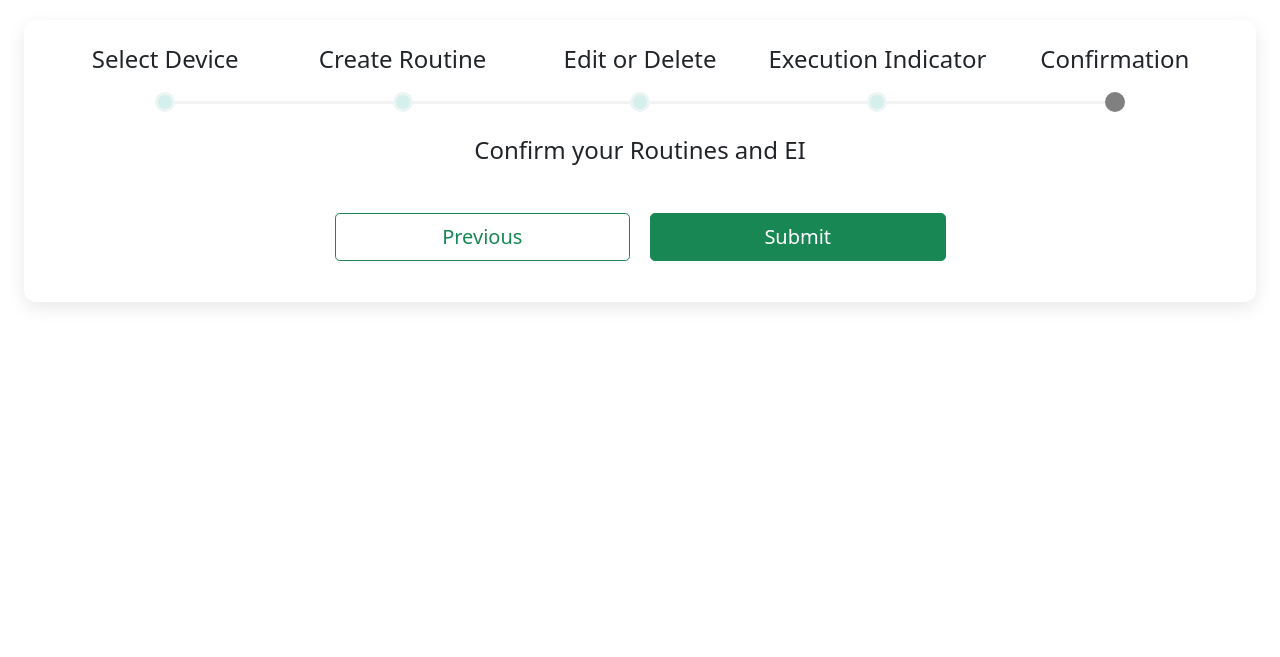
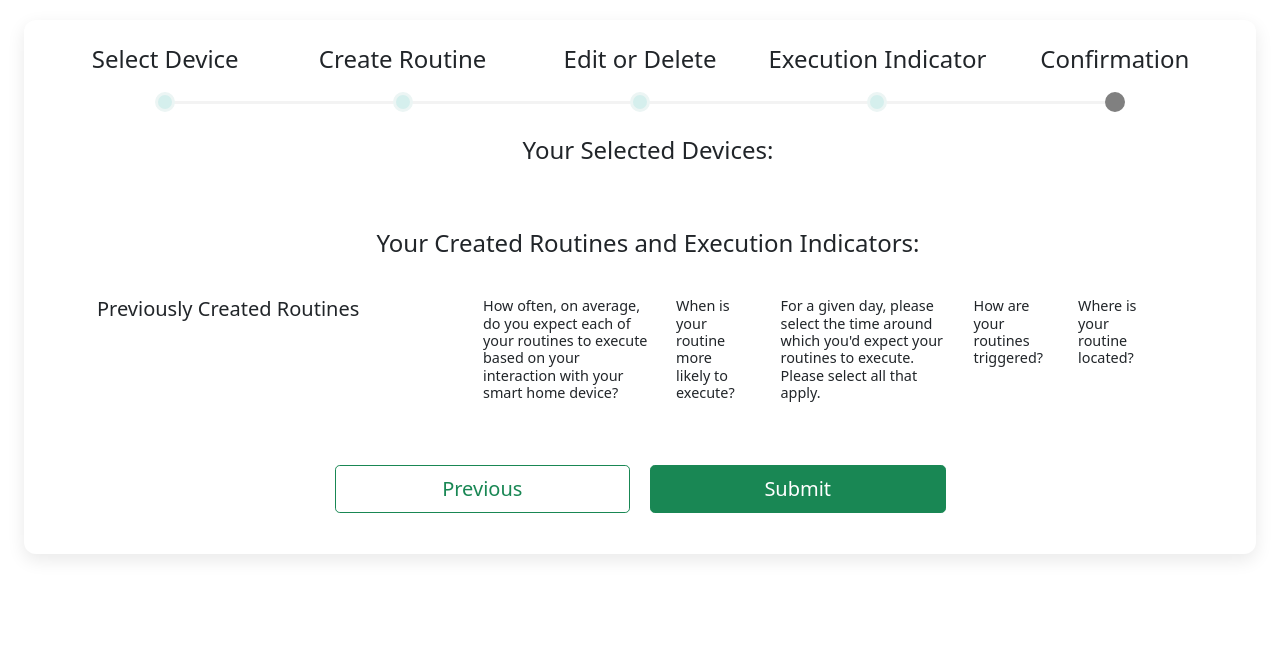
Before and after one commit to MdAkramKhanJehad/Software-project-lab-3, a Django app: page /home/create/confirmation in a window 1280 px wide. Shown: the part 68-725 px from the top of the page. Run offline with Django 4.2, Linux system fonts and the light colour scheme; some libraries are stand-ins or nearby versions.

Commit message:
confirmation ui added

```diff
--- /dev/null
+++ b/home/methods.py
@@ -0,0 +1,24 @@
+
+
+def get_created_routine_from_session(request, pageNo):
+    created_routines_list = []
+
+    if request.session.get("created_routines"):
+        created_routines_list = request.session["created_routines"]
+        # print("routine session available page {}: ".format(pageNo), created_routines_list )
+    else:
+        print("*****no routine session available in page {}*******".format(pageNo))
+
+    return created_routines_list
+
+
+def get_selected_devices_from_session(request, pageNo):
+    selected_device_list = []
+
+    if request.session.get("selected_devices"):
+        selected_device_list = request.session["selected_devices"]
+        # print("selected device session available page {}: ".format(pageNo), selected_device_list , end="\n")
+    else:
+        print("*****no device session available in page {}*******".format(pageNo), end="\n\n")
+
+    return selected_device_list
--- a/home/views.py
+++ b/home/views.py
@@ -4,6 +4,7 @@ from home.models import Device, DeviceAttribute
 import json
 import os
 from spl_3 import settings
+from home.methods import get_created_routine_from_session, get_selected_devices_from_session
 
 # Create your views here.
 
@@ -102,7 +103,7 @@ def select_device(request):
 
 
 def create_routine(request):
-    selected_device_list = []
+    selected_device_list = get_selected_devices_from_session(request, 2)
     deviceAttributeList = []
     created_routines_list = []
 
@@ -124,18 +125,8 @@ def create_routine(request):
         # request.session.modified = True
 
     # get previously created routines, if available in session
-    if request.session.get("created_routines"):
-        created_routines_list = request.session["created_routines"]
-        print("routine session available page 2: ", created_routines_list )
-    else:
-        print("*****no routine session available page 2*******")
+    created_routines_list = get_created_routine_from_session(request, 2)
 
-
-    if request.session.get("selected_devices"):
-        selected_device_list = request.session["selected_devices"]
-        print("selected device session available page 2: ", selected_device_list , end="\n\n")
-    else:
-        print("no device session available", end="\n\n")
 
     # request data from 2 table for those device
     if len(selected_device_list) > 0:
@@ -157,13 +148,7 @@ def create_routine(request):
 
 
 def edit_delete_routine(request):
-    created_routines_list = []
-
-    if request.session.get("created_routines"):
-        created_routines_list = request.session["created_routines"]
-        # print("routine session available page 3: ", created_routines_list )
-    else:
-        print("*****no routine session available page 3*******")
+    created_routines_list = get_created_routine_from_session(request, 3)
 
     context = {
         'created_routines_list' : created_routines_list,
@@ -175,13 +160,7 @@ def edit_delete_routine(request):
 
 
 def create_execution_indication(request):
-    created_routines_list = []
-
-    if request.session.get("created_routines"):
-        created_routines_list = request.session["created_routines"]
-        print("routine session available page 4: ", created_routines_list )
-    else:
-        print("*****no routine session available page 4*******")
+    created_routines_list = get_created_routine_from_session(request, 4)
 
     context = {
         'created_routines_list' : created_routines_list,
@@ -192,8 +171,14 @@ def create_execution_indication(request):
 
 
 def confirmation(request):
+    created_routines_list = get_created_routine_from_session(request, 5)
+    selected_devices_list = get_selected_devices_from_session(request, 5)
 
-    context = { 'page': 5 }
+    context = {
+        'selected_devices_list' : selected_devices_list,
+        'created_routines_list' : created_routines_list,
+        'page': 5
+    }
 
     return render(request, 'home/create/confirmation.html', context)
 
--- /dev/null
+++ b/static/style_confirmation.css
@@ -0,0 +1,8 @@
+.card.cards{
+    border-radius: 12px;
+    border: 0.5px solid #198754;
+}
+
+#EI-heading  {
+    font-size: 90%;
+}
--- a/templates/home/create/confirmation.html
+++ b/templates/home/create/confirmation.html
@@ -2,20 +2,89 @@
 
 {% block page-title %}Confirmation{% endblock page-title %}
 
+{% block stylesheet-2 %}
+
+    {% load static %}
+    <link id="pagestyle" href="{% static 'style_confirmation.css' %}" type="text/css" rel="stylesheet" />
+
+{% endblock stylesheet-2 %}
+
 {% block step %}
-    <div class="step">
+    <div class="step ms-3">
 
         <div id="page-number" data-page-number="{{page}}"></div>
+        <div id="created-routines" data-created-routines="{{created_routines_list}}"></div>
+        <div id="selected-devices" data-selected-devices="{{selected_devices_list}}"></div>
 
-        <p class="mb-4"><h4 class='text-center'>Confirm your Routines and EI</h4></p>
-        {% comment %} <div class="mb-3">
-            <input type="text" placeholder="Full name" oninput="this.className = ''" name="fullname">
+        {% comment %} <p class="mb-4"><h4 class='text-center'>Confirm your Routines and EI</h4></p> {% endcomment %}
+
+        <p class="mb-4"><h4 class='text-center'>Your Selected Devices:</h4></p>
+        <div class='row justify-content-center'>
+            {% for device in selected_devices_list %}
+                <div class="card cards w-auto mb-2 px-0 me-3">
+                    <div class="card-body text-center align-middle" id="{{device}}" data-index="{{forloop.counter0}}">{{device}}</div>
+                </div>
+            {% endfor %}
+        </div><br>
+
+        <p class="mb-4"><h4 class='text-center'>Your Created Routines and Execution Indicators:</h4></p>
+        <div class="col m-3">
+            <div class="row">
+                <div class="routine-heading col-4 me-0 ms-3">
+                    <p class="mb-4"><h5>Previously Created Routines</h5></p>
+                </div>
+
+                <div class="EI col-2 ms-0">
+                    <p class="mb-4 ms-0"><h6 class='text-left ms-0' id='EI-heading'>How often, on average, do you expect each of your routines to execute based on your interaction with your smart home device?</h6></p>
+                </div>
+                <div class="EI col-1 me-2">
+                    <p class="mb-4"><h6 class='text-left'  id='EI-heading'>When is your routine more likely to execute?</h6></p>
+                </div>
+                <div class="EI col-2 me-0">
+                    <p class="mb-4"><h6 class='text-left' id='EI-heading'>For a given day, please select the time around which you'd expect your routines to execute. Please select all that apply.</h6></p>
+                </div>
+                <div class="EI col-1 me-2">
+                    <p class="mb-4"><h6 class='text-left' id='EI-heading'>How are your routines triggered?</h6></p>
+                </div>
+                <div class="EI col-1 me-2">
+                    <p class="mb-4"><h6 class='text-left' id='EI-heading'>Where is your routine located?</h6></p>
+                </div>
+            </div>
+
+
+            {% for routine in created_routines_list %}
+                <div class="row">
+                    <div class="routine col-4 me-2 ms-3">
+                        <p class="routine1 fs-5" id="routine-{{forloop.counter}}">{{forloop.counter}}. If {{routine.0}}, then {{routine.1}}</p>
+                    </div>
+
+                    <div class="option col-1 me-3 px-0 ms-0">
+                        <textarea disabled class="form-control text-area" style="width: 180%; border-radius:10px; border: 0.5px solid #198754;"  id="ei-1-{{forloop.counter}}" rows="2">Many times in a day (5+ /day)</textarea>
+                    </div>
+
+                    <div class="option col-1 ms-5">
+                        <textarea disabled class="form-control text-area ms-5 p-2" style="border-radius:10px; border: 0.5px solid #198754;" id="ei-2-{{forloop.counter}}" rows="1">Weekday</textarea>
+                    </div>
+
+                    <div class="option col-1 ms-5 me-5">
+                        <textarea disabled class="form-control text-area me-2 p-2" style="width: 217%; border-radius:10px; border: 0.5px solid #198754;" id="ei-3-{{forloop.counter}}" rows="1">Around noon(11am-1pm)</textarea>
+                    </div>
+
+                    <div class="option col-1 ms-5 me-2">
+                        <textarea disabled class="form-control text-area ms-3 p-2" style="width: 125%; border-radius:10px; border: 0.5px solid #198754;" id="ei-4-{{forloop.counter}}" rows="2">Executed at random (e.g., every time I enter the room)</textarea>
+                    </div>
+
+                    <div class="option col-1 ms-4">
+                        <textarea disabled class="form-control text-area p-2" style="width: 105%; border-radius:10px; border: 0.5px solid #198754;" id="ei-5-{{forloop.counter}}" rows="1">Drawing Room</textarea>
+                    </div>
+
+                </div> <br>
+		    {% endfor %}
+
+
+
+
         </div>
-        <div class="mb-3">
-            <input type="text" placeholder="Mobile" oninput="this.className = ''" name="mobile">
-        </div>
-        <div class="mb-3">
-            <input type="text" placeholder="Address" oninput="this.className = ''" name="address">
-        </div> {% endcomment %}
+
     </div>
 {% endblock step %}
```
Also changed, not shown: static/style_edit_or_delete.css (added, +19 -0 lines), templates/home/create/edit_or_delete_routine.html (+12 -5 lines), templates/home/create/execution_indicator.html (+3 -5 lines), db.sqlite3, static/confirmation_script.js (added).
